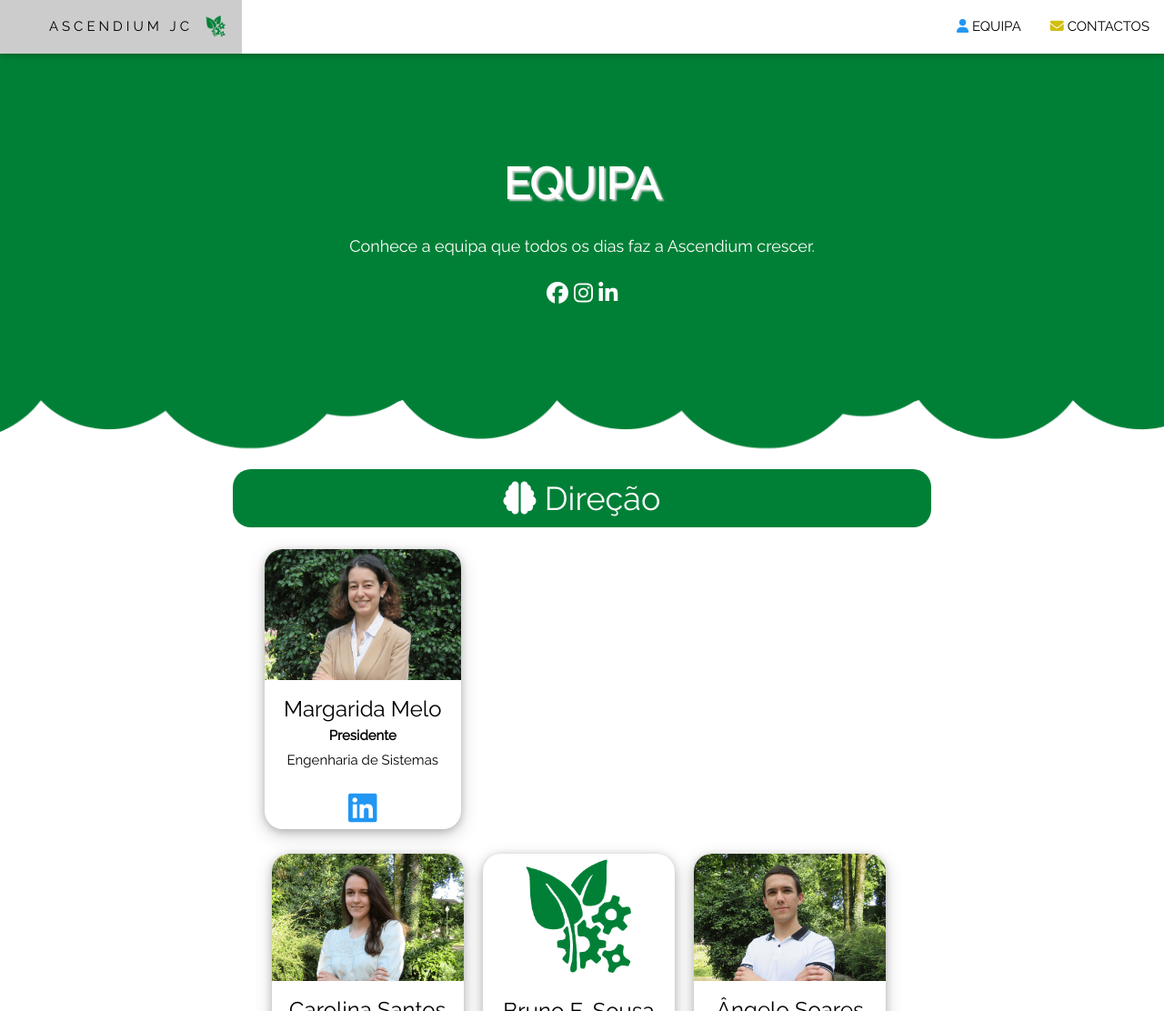
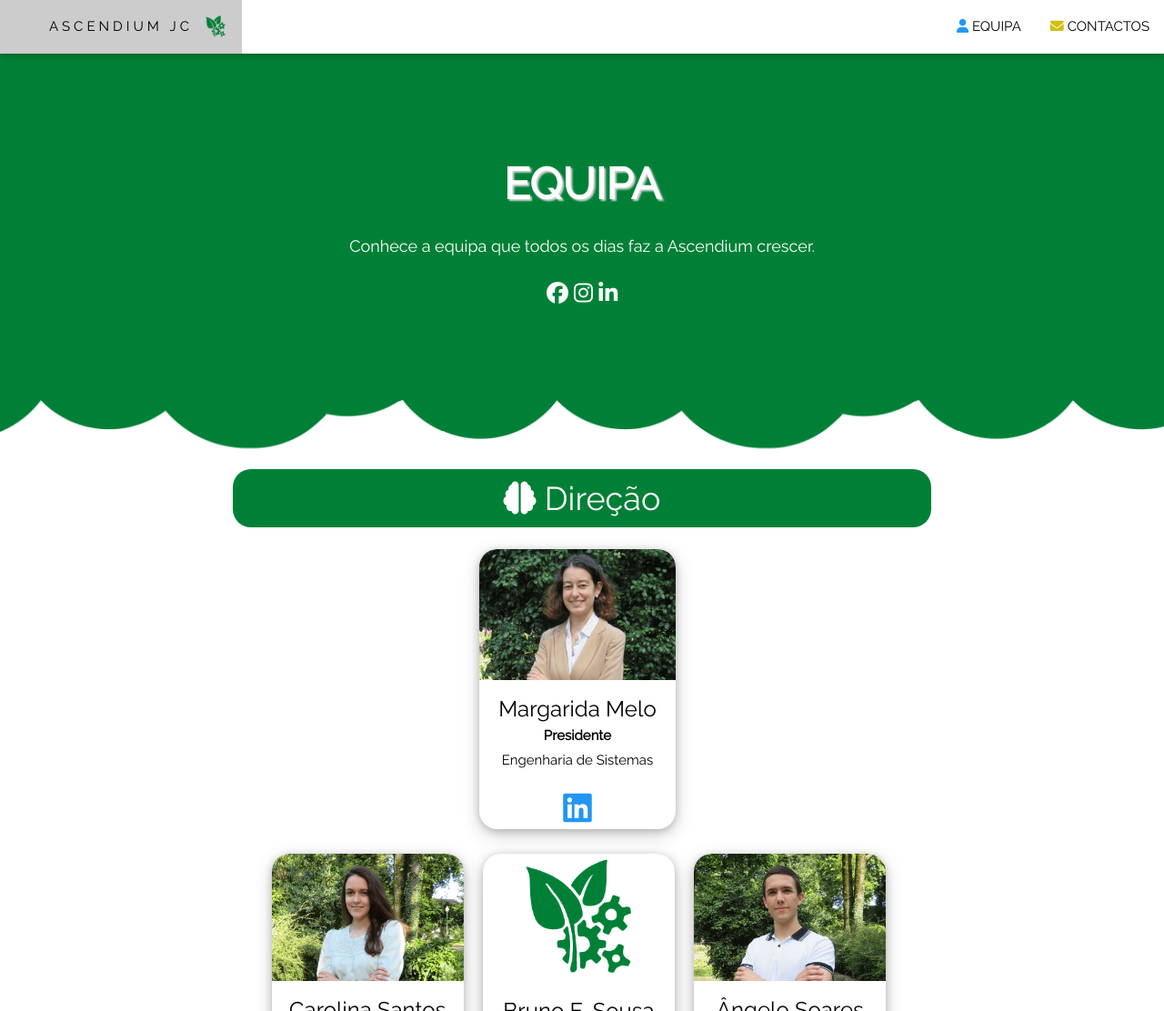
Before and after one commit to ascendiumjc/ascendiumjc.github.io, a plain HTML site: page Team.html in a window 1280 px wide. Shown: the top 1112 px of the page at 91% size. Drawn offline with Linux system fonts and the light colour scheme.

Commit message:
Update style.css

```diff
--- a/css/style.css
+++ b/css/style.css
@@ -258,15 +258,6 @@ button.accordion.active:after {
   .Card-Team-Grid {margin: 0%}
 }
 
-.LinhaUm{
-  margin-left: 34.3%
-}
-
-/* On smaller screens, decrease text size */
-@media only screen and (max-width: 600px) {
-  .LinhaUm {margin: 0%}
-}
-
 .Card-Team {
   padding: 0px !important;
   border-radius: 20px;
@@ -309,6 +300,15 @@ button.accordion.active:after {
 /* On smaller screens, decrease text size */
 @media only screen and (max-width: 600px) {
   .TitleTeam {margin-inline:2%}
+}
+
+.LinhaUm{
+  margin-left: 34.3%;
+}
+
+/* On smaller screens, decrease text size */
+@media only screen and (max-width: 600px) {
+  .LinhaUm {margin: 0%}
 }
 
 .LinhaDois{
```
